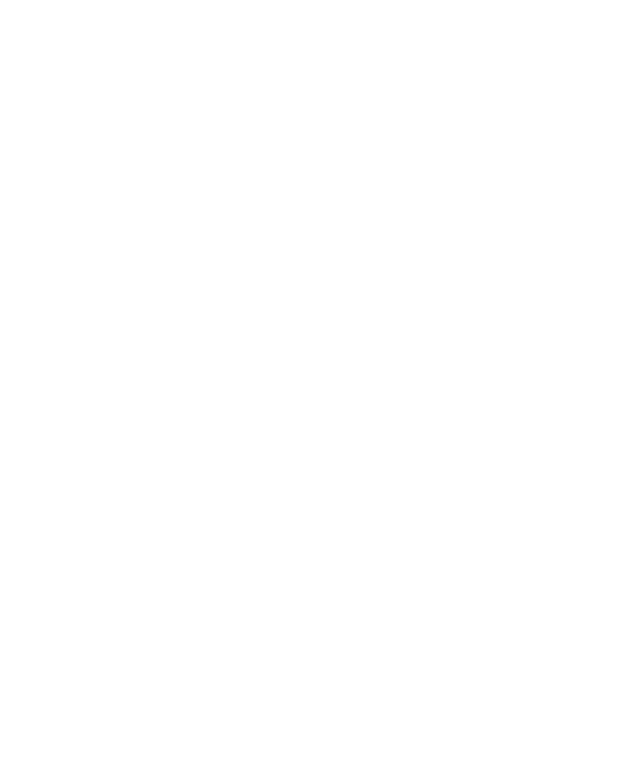
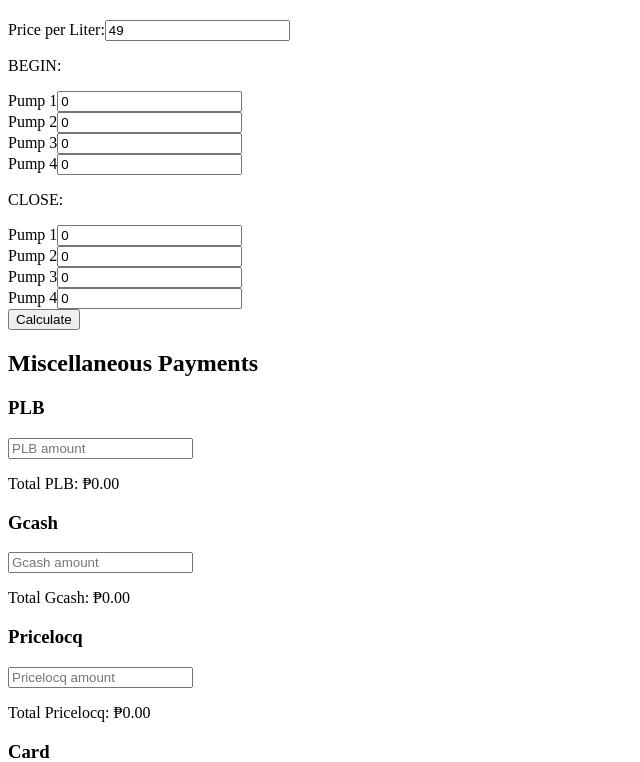
Before and after one commit to Yole4/tambokikay, a React (Create React App) app in the folder client/: page / in a window 1280 px wide. Shown: the part 818-1580 px from the top of the page, without its empty margins (0-640 px from the left). Before the commit the page ends 816 px from the top, so only its background shows below. Built offline with nearby package versions, Linux system fonts and the light colour scheme.

Commit message:
Update App.js
D

```diff
--- a/client/src/App.js
+++ b/client/src/App.js
@@ -1,15 +1,230 @@
-// App.js
-import React from 'react';
-import './App.css';
+import { useState } from "react";
 
-function App() {
+export default function App() {
+  const [prices, setPrices] = useState({
+    extreme95: 51.95,
+    extreme91: 51.45,
+    diesel: 49,
+  });
+
+  const [form, setForm] = useState({
+    extreme95: { begin: [0, 0, 0, 0], close: [0, 0, 0, 0] },
+    extreme91: { begin: [0, 0, 0, 0], close: [0, 0, 0, 0] },
+    diesel: { begin: [0, 0, 0, 0], close: [0, 0, 0, 0] },
+  });
+
+  const [result, setResult] = useState(null);
+
+  // === Miscellaneous State ===
+  const [misc, setMisc] = useState({
+    PLB: [""],
+    Gcash: [""],
+    Pricelocq: [""],
+    Card: [""],
+    Regasco: [""],
+  });
+
+  const handleMiscChange = (type, index, value) => {
+    setMisc((prev) => {
+      const updated = { ...prev };
+      updated[type][index] = value;
+
+      // if last field naay sulod, add new empty input
+      if (index === updated[type].length - 1 && value !== "") {
+        updated[type].push("");
+      }
+
+      return updated;
+    });
+  };
+
+  const getMiscTotals = () => {
+    let totals = {};
+    let grand = 0;
+
+    Object.keys(misc).forEach((key) => {
+      const sum = misc[key].reduce(
+        (acc, v) => acc + (parseFloat(v) || 0),
+        0
+      );
+      totals[key] = sum;
+      grand += sum;
+    });
+
+    return { totals, grand };
+  };
+
+  const handleChange = (type, field, index, value) => {
+    const num = parseFloat(value);
+    setForm((prev) => {
+      const updated = { ...prev };
+      updated[type][field][index] = isNaN(num) ? 0 : num;
+      return updated;
+    });
+  };
+
+  const handlePriceChange = (type, value) => {
+    const num = parseFloat(value);
+    setPrices((prev) => ({
+      ...prev,
+      [type]: isNaN(num) ? 0 : num,
+    }));
+  };
+
+  const computeSales = (begin, close, price) => {
+    const liters = close.map((c, i) => c - begin[i]);
+    const amounts = liters.map((l) => l * price);
+    const totalLiters = liters.reduce((a, b) => a + b, 0);
+    const totalAmount = amounts.reduce((a, b) => a + b, 0);
+
+    return { liters, amounts, totalLiters, totalAmount };
+  };
+
+  const calculate = () => {
+    const result95 = computeSales(form.extreme95.begin, form.extreme95.close, prices.extreme95);
+    const result91 = computeSales(form.extreme91.begin, form.extreme91.close, prices.extreme91);
+    const resultDiesel = computeSales(form.diesel.begin, form.diesel.close, prices.diesel);
+
+    const grandLiters = result95.totalLiters + result91.totalLiters + resultDiesel.totalLiters;
+    const grandAmount = result95.totalAmount + result91.totalAmount + resultDiesel.totalAmount;
+
+    setResult({
+      extreme95: result95,
+      extreme91: result91,
+      diesel: resultDiesel,
+      grand: { liters: grandLiters, amount: grandAmount },
+    });
+  };
+
+  const renderTable = (label, data, price, type) => (
+    <div className="mb-6 overflow-x-auto">
+      <h2 className="text-xl font-bold mb-2">{label} @ ₱{price}</h2>
+      <table className="w-full border border-gray-400 text-center min-w-[600px]">
+        <thead className="bg-gray-200">
+          <tr>
+            <th className="p-2">Pump</th>
+            <th className="p-2">Beginning</th>
+            <th className="p-2">Closing</th>
+            <th className="p-2">Sales in Liters</th>
+            <th className="p-2">Amount</th>
+          </tr>
+        </thead>
+        <tbody>
+          {data.liters.map((lit, i) => (
+            <tr key={i} className="border-t">
+              <td className="p-2">Pump {i + 1}</td>
+              <td className="p-2">{form[type].begin[i]}</td>
+              <td className="p-2">{form[type].close[i]}</td>
+              <td className="p-2">{lit.toFixed(3)}</td>
+              <td className="p-2">₱{data.amounts[i].toFixed(2)}</td>
+            </tr>
+          ))}
+          <tr className="font-bold bg-gray-100 border-t">
+            <td colSpan={3} className="p-2">TOTAL</td>
+            <td className="p-2">{data.totalLiters.toFixed(3)}</td>
+            <td className="p-2">₱{data.totalAmount.toFixed(2)}</td>
+          </tr>
+        </tbody>
+      </table>
+    </div>
+  );
+
+  const miscTotals = getMiscTotals();
+
   return (
-    <div className="sapot-mode">
-      <h1>🖕Fuck you tambokikay🖕</h1>
-      <h2>🤣Uto-uto🤣</h2>
+    <div className="p-4 sm:p-6 max-w-5xl mx-auto">
+      <h1 className="text-2xl font-bold mb-6 text-center">Fuel Sales Inventory</h1>
+
+      {/* Fuel Section */}
+      {["extreme95", "extreme91", "diesel"].map((type) => (
+        <div key={type} className="mb-6 border p-4 rounded-lg shadow-sm">
+          <h2 className="text-lg font-semibold mb-2">{type.toUpperCase()}</h2>
+
+          {/* Editable Price */}
+          <div className="mb-3">
+            <label className="block font-medium mb-1">Price per Liter:</label>
+            <input
+              type="number"
+              step="0.01"
+              value={prices[type]}
+              onChange={(e) => handlePriceChange(type, e.target.value)}
+              className="border p-2 rounded w-full sm:w-48"
+            />
+          </div>
+
+          {/* Beginning & Closing */}
+          {["begin", "close"].map((field) => (
+            <div key={field} className="mb-3">
+              <p className="font-medium mb-1">{field.toUpperCase()}:</p>
+              <div className="grid grid-cols-2 sm:grid-cols-4 gap-2">
+                {[0, 1, 2, 3].map((i) => (
+                  <div key={i} className="flex flex-col">
+                    <label className="text-sm mb-1">Pump {i + 1}</label>
+                    <input
+                      type="number"
+                      value={form[type][field][i]}
+                      placeholder={`Pump ${i + 1}`}
+                      className="border p-2 rounded w-full"
+                      onChange={(e) => handleChange(type, field, i, e.target.value)}
+                    />
+                  </div>
+                ))}
+              </div>
+            </div>
+          ))}
+        </div>
+      ))}
+
+      <button
+        onClick={calculate}
+        className="bg-blue-600 text-white px-6 py-2 rounded-lg w-full sm:w-auto"
+      >
+        Calculate
+      </button>
+
+      {/* Results */}
+      {result && (
+        <div className="mt-8">
+          {renderTable("Extreme 95", result.extreme95, prices.extreme95, "extreme95")}
+          {renderTable("Extreme 91", result.extreme91, prices.extreme91, "extreme91")}
+          {renderTable("Diesel", result.diesel, prices.diesel, "diesel")}
+
+          <div className="p-4 bg-green-100 rounded-lg mt-6 text-center sm:text-left">
+            <h2 className="text-xl font-bold">OVERALL SALES</h2>
+            <p>Total Liters: {result.grand.liters.toFixed(3)}</p>
+            <p>Total Amount: ₱{result.grand.amount.toFixed(2)}</p>
+          </div>
+        </div>
+      )}
+
+      {/* === Miscellaneous Section === */}
+      <div className="mt-10 border p-4 rounded-lg shadow-sm bg-white">
+        <h2 className="text-xl font-bold mb-4">Miscellaneous Payments</h2>
+
+        {Object.keys(misc).map((key) => (
+          <div key={key} className="mb-4">
+            <h3 className="font-semibold mb-2">{key}</h3>
+            <div className="flex flex-wrap gap-2">
+              {misc[key].map((val, i) => (
+                <input
+                  key={i}
+                  type="number"
+                  placeholder={`${key} amount`}
+                  value={val}
+                  onChange={(e) => handleMiscChange(key, i, e.target.value)}
+                  className="border p-2 rounded w-32"
+                />
+              ))}
+            </div>
+            <p className="mt-2 font-medium">Total {key}: ₱{miscTotals.totals[key].toFixed(2)}</p>
+          </div>
+        ))}
+
+        <div className="p-4 bg-green-100 rounded-lg text-center sm:text-left">
+          <h2 className="text-lg font-bold">Miscellaneous Total</h2>
+          <p>₱{miscTotals.grand.toFixed(2)}</p>
+        </div>
+      </div>
     </div>
   );
 }
-
-
-export default App;
```
